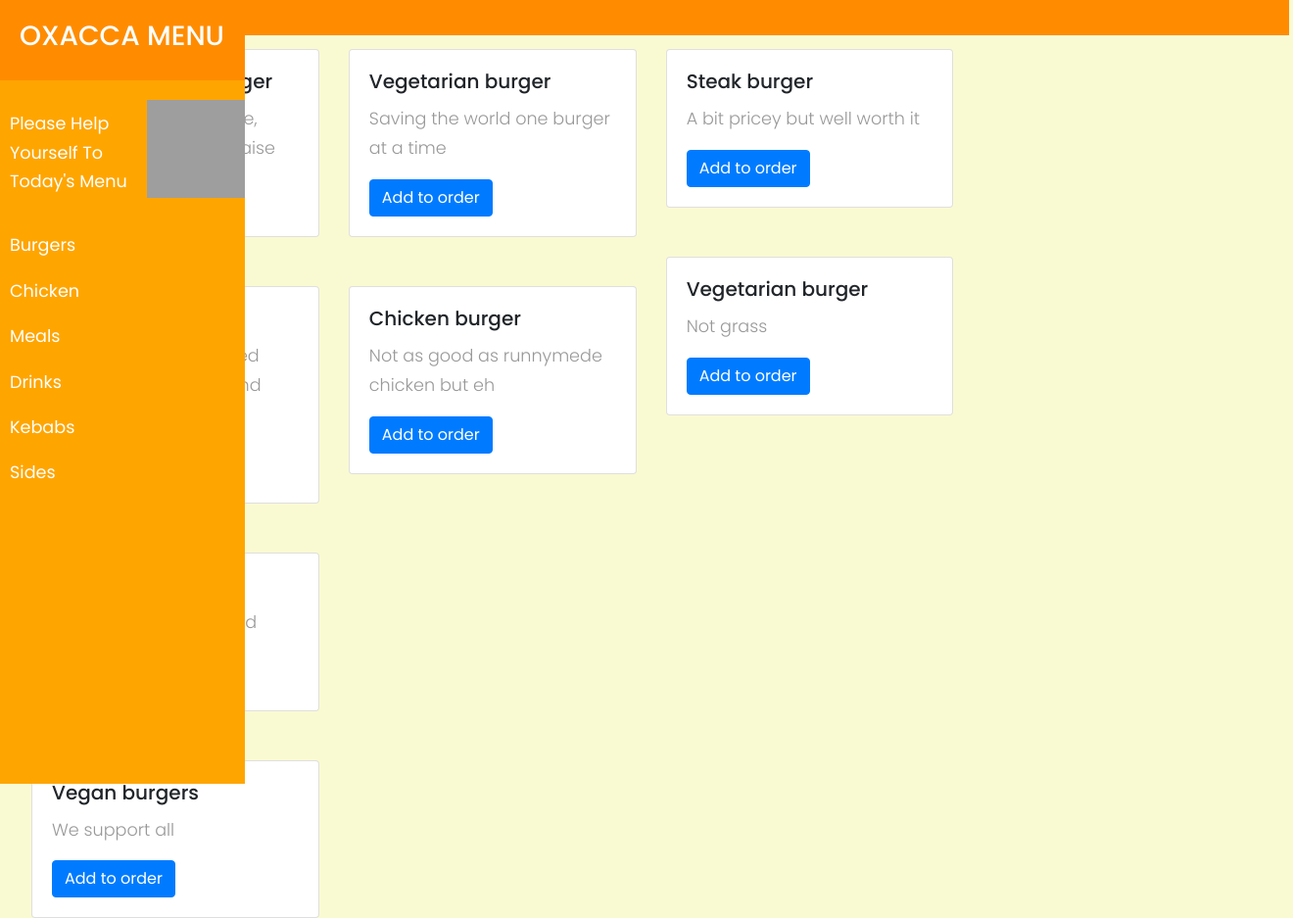
After one commit to JakeBarr20/ResturantManager, a Flask app: page /sides in a window 1320 px wide. The commit adds this page. Shown: the whole page at 98% size. Run offline with Flask 2, Linux system fonts and the light colour scheme; some libraries are stand-ins or nearby versions; grey boxes are pictures that could not be loaded.

Commit message:
Got menu to instantly load burgers, removed some unnessecary styling, started making test.html, new way of presenting submenu

```diff
--- a/app.py
+++ b/app.py
@@ -54,5 +54,9 @@ def drinksMenu():
 def kebabMenu():
     return render_template("kebab.html")
 
+@app.route('/sides')
+def sideMenu():
+    return render_template("test.html")
+
 if __name__ == '__main__':
     app.run(debug=True)
--- a/static/menu.js
+++ b/static/menu.js
@@ -1,14 +1,19 @@
 function popupAllergies() {
-    var Cal = "(Calories here)";
-    var Allergy = "(Allergies here)";
-    var message = "KCal: " + Cal + "\nAllergies: " + Allergy;
+  let Cal = "(Calories here)";
+  let Allergy = "(Allergies here)";
+  let message = "KCal: " + Cal + "\nAllergies: " + Allergy;
   alert(message);
 }
-  var data = 0;
-  var x = 0;
+let data = 0;
+let x = 0;
+
 function increase(id) {
+  console.log("Called the increase function")
+  console.log(data);
   document.getElementById("counting").innerText = data;
   x = document.getElementById(id).value;
+  console.log(document.getElementById(id).value)
+  console.log(x);
   data = parseFloat(data) + parseFloat(x);
   document.getElementById("counting").innerText = data;
 }
--- a/static/navbar.css
+++ b/static/navbar.css
@@ -92,6 +92,9 @@ a[aria-expanded="true"] {
   margin-left: -250px;
 }
 
+#contentNav{
+  z-index: 500;
+}
 /* When hovering over links*/
 a,
 a:hover,
@@ -115,13 +118,11 @@ ul ul a {
 
 /*Moves the content to the right when navbar is popped*/
 #content.active {
-  background-color: red;
   margin-left: 250px;
 }
 
 /*Moves the content to the left when the navbar is closed*/
 #content.unactive {
-  background-color: white;
   margin-left: 0px;
 }
 
--- a/templates/menu.html
+++ b/templates/menu.html
@@ -1,7 +1,7 @@
 <!DOCTYPE html>
 <html>
-<head>
-<title> Kebab</title>
+  <head>
+    <title>Kebab</title>
     <meta charset="utf-8" />
     <meta name="viewport" content="width=device-width, initial-scale=1.0" />
     <meta http-equiv="X-UA-Compatible" content="IE=edge" />
@@ -24,13 +24,10 @@
       href="https://cdnjs.cloudflare.com/ajax/libs/malihu-custom-scrollbar-plugin/3.1.5/jquery.mCustomScrollbar.min.css"
     />
 
-    <link rel="stylesheet" href="static/menu.css">
-<script src="static/menu.js"></script>
-
-</head>
-<body style="background-color: #FAFAD2;">
-    {%block content%}
-    {%endblock%}
+    <link rel="stylesheet" href="static/menu.css" />
+    <script src="static/menu.js"></script>
+  </head>
+  <body style="background-color: #fafad2">
     <!-- The main div-->
     <div class="mainSite">
       <!-- Sidebar-->
@@ -76,17 +73,16 @@
       <!-- What will be within the page-->
 
       <div id="content">
-        <nav  class="navbar navbar-expand-lg navbar-light bg-light">
+        <nav class="navbar navbar-expand-lg navbar-light bg-light">
           <div id="contentNav" class="container-fluid">
             <button type="button" id="sidebarCollapse" class="btn btn-info">
               <i class="fas fa-align-left"></i>
-              <span
-                >See our menu's selection</span
-              >
+              <span>See our menu's selection</span>
             </button>
           </div>
         </nav>
       </div>
+      {%block content%} {%endblock%}
     </div>
     <!-- jQuery CDN - Slim version (=without AJAX) -->
     <script
@@ -110,5 +106,5 @@
     <!-- jQuery Custom Scroller CDN -->
     <script src="https://cdnjs.cloudflare.com/ajax/libs/malihu-custom-scrollbar-plugin/3.1.5/jquery.mCustomScrollbar.concat.min.js"></script>
     <script src="static/navbar.js"></script>
-</body>
+  </body>
 </html>
--- /dev/null
+++ b/templates/test.html
@@ -0,0 +1,71 @@
+{%extends 'menu.html'%}{%block content%}
+<div style="margin-top: 50px;" class="row">
+    <div class="col-sm-3">
+      <div class="card">
+        <div class="card-body">
+          <h5 class="card-title">Chicken bacon burger </h5>
+          <p class="card-text">Chicken, bacon, cheese, barbecue and mayonaise</p>
+          <a href="#" class="btn btn-primary" onClick="increase(this.id)"
+          value="1.50"
+          id="1">Add to order </a>
+        </div>
+      </div>
+      <div style="margin-top: 50px;" class="card">
+        <div class="card-body">
+          <h5 class="card-title">Halloumi burger</h5>
+          <p class="card-text">Halloumi burger, topped with lettuce, tomato and feta</p>
+          <a href="#" class="btn btn-primary">Add to order</a>
+        </div>
+      </div>
+      <div style="margin-top: 50px;" class="card">
+        <div class="card-body">
+          <h5 class="card-title">Venicen burger</h5>
+          <p class="card-text">Not for the faint hearted</p>
+          <a href="#" class="btn btn-primary">Add to order</a>
+        </div>
+      </div>
+      <div style="margin-top: 50px;" class="card">
+        <div class="card-body">
+          <h5 class="card-title">Vegan burgers</h5>
+          <p class="card-text">We support all</p>
+          <a href="#" class="btn btn-primary">Add to order</a>
+        </div>
+      </div>
+
+    </div>
+    <div class="col-sm-3">
+      <div class="card">
+        <div class="card-body">
+          <h5 class="card-title">Vegetarian burger</h5>
+          <p class="card-text">Saving the world one burger at a time</p>
+          <a href="#" class="btn btn-primary">Add to order</a>
+        </div>
+      </div>
+      <div style="margin-top: 50px;" class="card">
+        <div class="card-body">
+          <h5 class="card-title">Chicken burger</h5>
+          <p class="card-text">Not as good as runnymede chicken but eh</p>
+          <a href="#" class="btn btn-primary">Add to order</a>
+        </div>
+      </div>
+    </div>
+    <div class="col-sm-3">
+        <div class="card">
+          <div class="card-body">
+            <h5 class="card-title">Steak burger</h5>
+            <p class="card-text">A bit pricey but well worth it</p>
+            <a href="#" class="btn btn-primary">Add to order</a>
+          </div>
+        </div>
+        <div style="margin-top: 50px;" class="card">
+          <div class="card-body">
+            <h5 class="card-title">Vegetarian burger</h5>
+            <p class="card-text">Not grass</p>
+            <a href="#" class="btn btn-primary">Add to order</a>
+          </div>
+        </div>
+      </div>
+  </div>
+
+
+{%endblock%}
```
Lines whose indentation alone changed are shown as unchanged.
